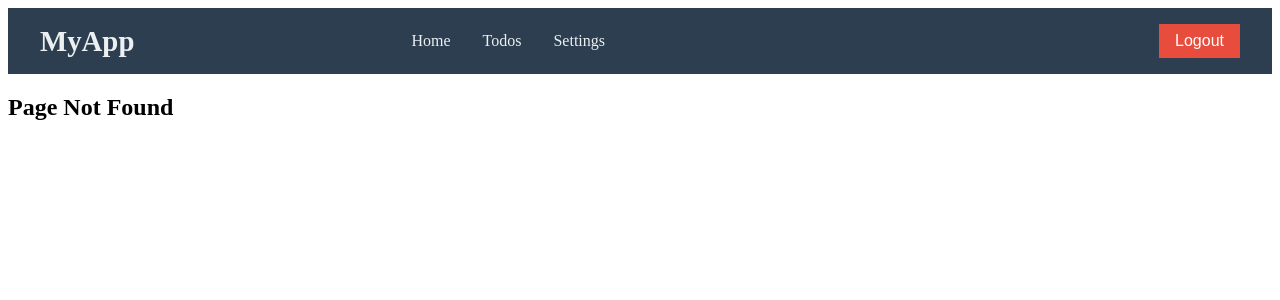
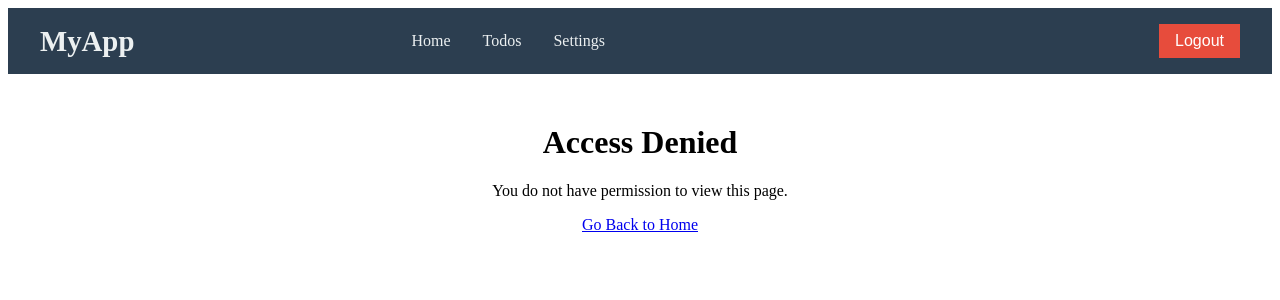
Before and after one commit to jackson1511/vue-api, a Vue app: page /no-access in a window 1280 px wide. Before the commit this address had no page. Shown: the top 300 px of the page. Built offline with nearby package versions, Linux system fonts and the light colour scheme; sample sign-in values are in the browser's storage.

Commit message:
inteceptor access denied 403

```diff
--- a/src/api/axios-instance.js
+++ b/src/api/axios-instance.js
@@ -30,6 +30,7 @@ axiosInstance.interceptors.response.use(
     if (error.response && error.response.status === 403) {
       alert('Access Forbidden: 403')
       // You can handle the 403 error here, like redirecting to a login page
+      window.location.href = '/no-access'
     }
     return Promise.reject(error)
   },
--- a/src/router/index.js
+++ b/src/router/index.js
@@ -41,7 +41,13 @@ const router = createRouter({
       path: '/:pathMatch(.*)*',
       name: 'NotFound',
       component: PageNotFound,
-      meta: { layout: 'auth' }, // or 'master', depending on the layout you want for the 404 page
+      meta: { layout: 'MainLayout' }, // or 'master', depending on the layout you want for the 404 page
+    },
+    {
+      path: '/no-access',
+      name: 'no-access',
+      component: () => import('@/views/NoAccess.vue'),
+      meta: { layout: 'MainLayout' }, // or 'master', depending on the layout you want for the 404 page
     },
   ],
 })
--- /dev/null
+++ b/src/views/NoAccess.vue
@@ -0,0 +1,20 @@
+<template>
+  <div class="no-access">
+    <h1>Access Denied</h1>
+    <p>You do not have permission to view this page.</p>
+    <router-link to="/">Go Back to Home</router-link>
+  </div>
+</template>
+
+<script>
+export default {
+  name: 'NoAccess',
+}
+</script>
+
+<style scoped>
+.no-access {
+  text-align: center;
+  margin-top: 50px;
+}
+</style>
```
